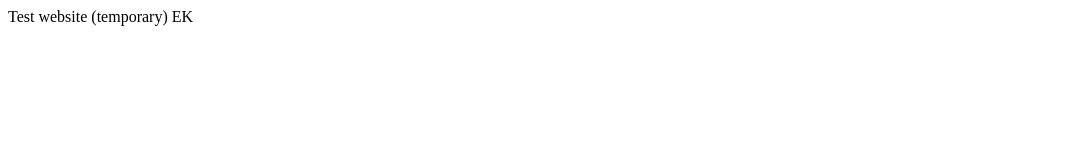
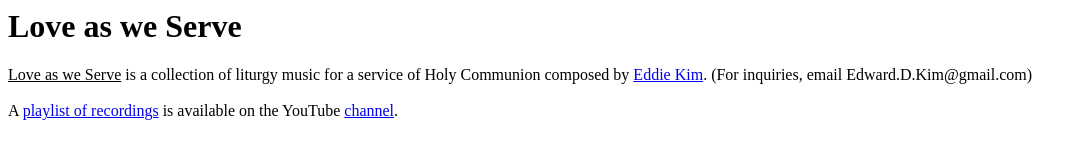
Before and after one commit to love-as-we-serve/love-as-we-serve.github.io, a plain HTML site: page index.html in a window 1280 px wide. Shown: the whole page, without its empty margins (0-1087 px from the left). Drawn offline with Linux system fonts and the light colour scheme.

Commit message:
Update index.html

```diff
--- a/index.html
+++ b/index.html
@@ -1 +1,6 @@
-Test website (temporary) EK
+<h1>Love as we Serve</h1>
+
+<u>Love as we Serve</u> is a collection of liturgy music for a service of Holy Communion composed by <a href="mailto:Edward.D.Kim@gmail.com">Eddie Kim</a>. (For inquiries, email Edward.D.Kim@gmail.com)
+
+<br><br>
+A <a href="https://www.youtube.com/@LoveAsWeServe/playlists">playlist of recordings</a> is available on the YouTube <a href="https://www.youtube.com/@LoveAsWeServe">channel</a>.
```
